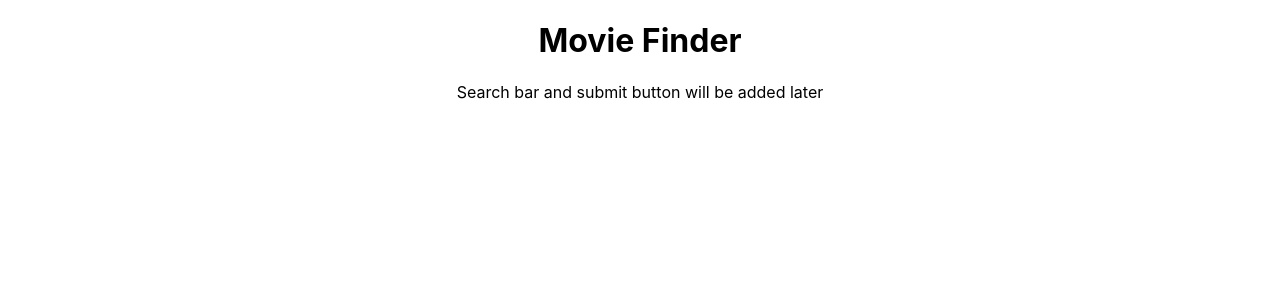
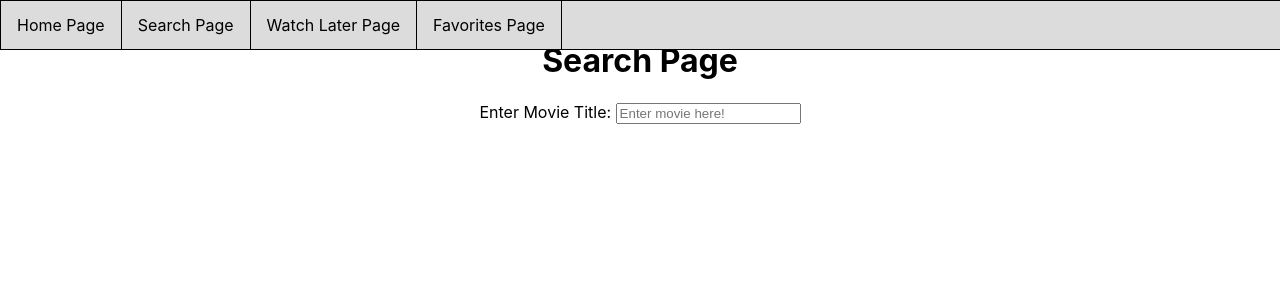
Before and after one commit to MiguelQuinones/find-that-movie, a React (Create React App) app: page /searchPage in a window 1280 px wide. Shown: the top 300 px of the page. Built offline with nearby package versions, Linux system fonts and the light colour scheme.

Commit message:
Added components and front-end work

```diff
--- a/package.json
+++ b/package.json
@@ -8,6 +8,7 @@
     "@testing-library/user-event": "^12.8.3",
     "react": "^17.0.2",
     "react-dom": "^17.0.2",
+    "react-router-dom": "^5.2.0",
     "react-scripts": "4.0.3",
     "web-vitals": "^1.1.1"
   },
--- a/src/App.css
+++ b/src/App.css
@@ -1,38 +1,35 @@
-.App {
-  text-align: center;
+body {
+    text-align: center;
 }
 
-.App-logo {
-  height: 40vmin;
-  pointer-events: none;
+/* Styling rules for navigation bar at top of screen */
+ul {
+    list-style-type: none;
+    margin: 0;
+    padding: 0;
+    overflow: hidden;
+    border: 1px solid black;
+    background-color: gainsboro;
+    position: fixed;
+    top: 0;
+    width: 100%;
 }
 
-@media (prefers-reduced-motion: no-preference) {
-  .App-logo {
-    animation: App-logo-spin infinite 20s linear;
-  }
+.navbarItem {
+    float: left;
+    border-right:1px solid black;
+    display: block;
+    color: white;
+    text-align: center;
+    padding: 14px 16px;
 }
 
-.App-header {
-  background-color: #282c34;
-  min-height: 100vh;
-  display: flex;
-  flex-direction: column;
-  align-items: center;
-  justify-content: center;
-  font-size: calc(10px + 2vmin);
-  color: white;
+/* Specific styling for the text within the navbar tabs */
+li a {
+    text-decoration: none;
+    color: #000;
 }
 
-.App-link {
-  color: #61dafb;
+li:hover {
+    background-color: grey;
 }
-
-@keyframes App-logo-spin {
-  from {
-    transform: rotate(0deg);
-  }
-  to {
-    transform: rotate(360deg);
-  }
-}
--- a/src/App.js
+++ b/src/App.js
@@ -1,15 +1,44 @@
 // This will act as the landing page for now, might change later
 
 // Necessary imports
+import React, { Component } from 'react';
+import { BrowserRouter as Router, Route, Link } from 'react-router-dom';
 import './App.css';
+import homePage from './components/homePage';
+import searchPage from './components/searchPage';
+import watchLater from './components/watchLater';
+import favoritePage from './components/favoritePage';
 
-// Rendering for the page
+// Rendering for the landing page
 function App() {
   return (
-    <div className="App">
-      <h1> Movie Finder </h1>
-      <p> Search bar and submit button will be added later </p>
-    </div>
+    <Router>
+        <div className = "app">
+          <nav className = "navigationBar">
+            <div className = "navigationBarList">
+              <ul className = "unorderedList">
+                <li className = "navbarItem">
+                  <Link to = "/" className = "navbarItemOne"> Home Page </Link>
+                </li>
+                <li className = "navbarItem">
+                  <Link to = "/searchPage" className = "navbarItemTwo"> Search Page</Link>
+                </li>
+                <li className = "navbarItem">
+                  <Link to = "/watchLater" className = "navbarItemThree"> Watch Later Page </Link>
+                </li>
+                <li className = "navbarItem">
+                  <Link to = "/favorites" className = "navbarItemFour"> Favorites Page </Link>
+                </li>
+              </ul>
+            </div>
+          </nav>
+          <br/>
+          <Route path = "/" exact component = { homePage } />
+          <Route path = "/searchPage" component = { searchPage } />
+          <Route path = "/watchLater" component = { watchLater } />
+          <Route path = "/favorites" component = { favoritePage } />
+        </div>
+      </Router>
   );
 }
 
--- /dev/null
+++ b/src/components/favoritePage.js
@@ -0,0 +1,15 @@
+// This page will contain the table of movies marked "Favorite" by the user
+
+// Necessary imports
+import React, { Component } from 'react';
+
+export default class favoritePage extends Component {
+    render() {
+        return (
+            <div>
+                <h1> Favorites Page </h1>
+                <p>Welcome to the favorites page!</p>
+            </div>
+        )
+    }
+}
--- /dev/null
+++ b/src/components/homePage.js
@@ -0,0 +1,18 @@
+import React, { Component } from 'react';
+
+export default class homePage extends Component {
+    render() {
+        return (
+            <div>
+                <h1> Movie Finder Application</h1>
+                <h2> About the Search Page </h2>
+                <p> This page allows you to enter a movie title and receive information
+                    about that movie. Information displayed will be figured out later. </p>
+                <h2> About the Watch Later Page </h2>
+                <p> This page will display a table of movies that you mark as "Watch Later". </p>
+                <h2> About the Favorites Page </h2>
+                <p> This page will display a table of movies that you mark as "Favorite". </p>
+            </div>
+        )
+    }
+}
--- /dev/null
+++ b/src/components/searchPage.js
@@ -0,0 +1,22 @@
+// This page will host the search bar and the table displaying movie info
+
+// Necessary imports
+import React, { Component } from 'react';
+
+export default class searchPage extends Component {
+    render() {
+        return (
+            <div className = "form">
+                <form>
+                    <div className = "enterField">
+                        <h1> Search Page </h1>
+                        <label> Enter Movie Title: </label>
+                        <input type = "text"
+                               className = "enterField"
+                               placeholder = "Enter movie here!" />
+                    </div>
+                </form>
+            </div>
+        )
+    }
+}
--- /dev/null
+++ b/src/components/watchLater.js
@@ -0,0 +1,15 @@
+// This page will contain the table of movies marked "Watch Later" by the user
+
+// Necessary imports
+import React, { Component } from 'react';
+
+export default class watchLater extends Component {
+    render() {
+        return (
+            <div>
+                <h1> Watch Later Page </h1>
+                <p>Welcome to the watch later page!</p>
+            </div>
+        )
+    }
+}
```
Also changed, not shown: 1 other file (tests, documents, lock files or other folders).
